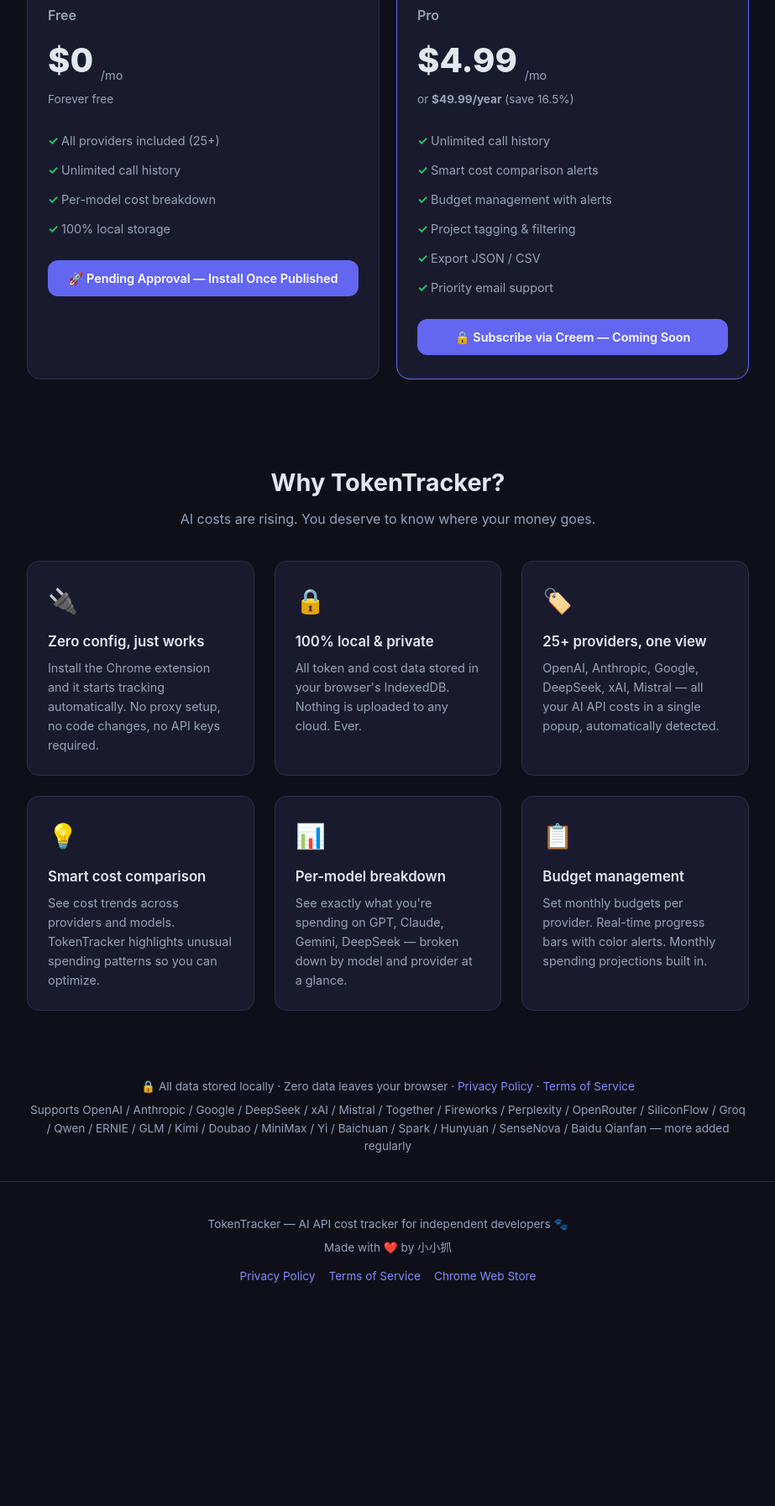
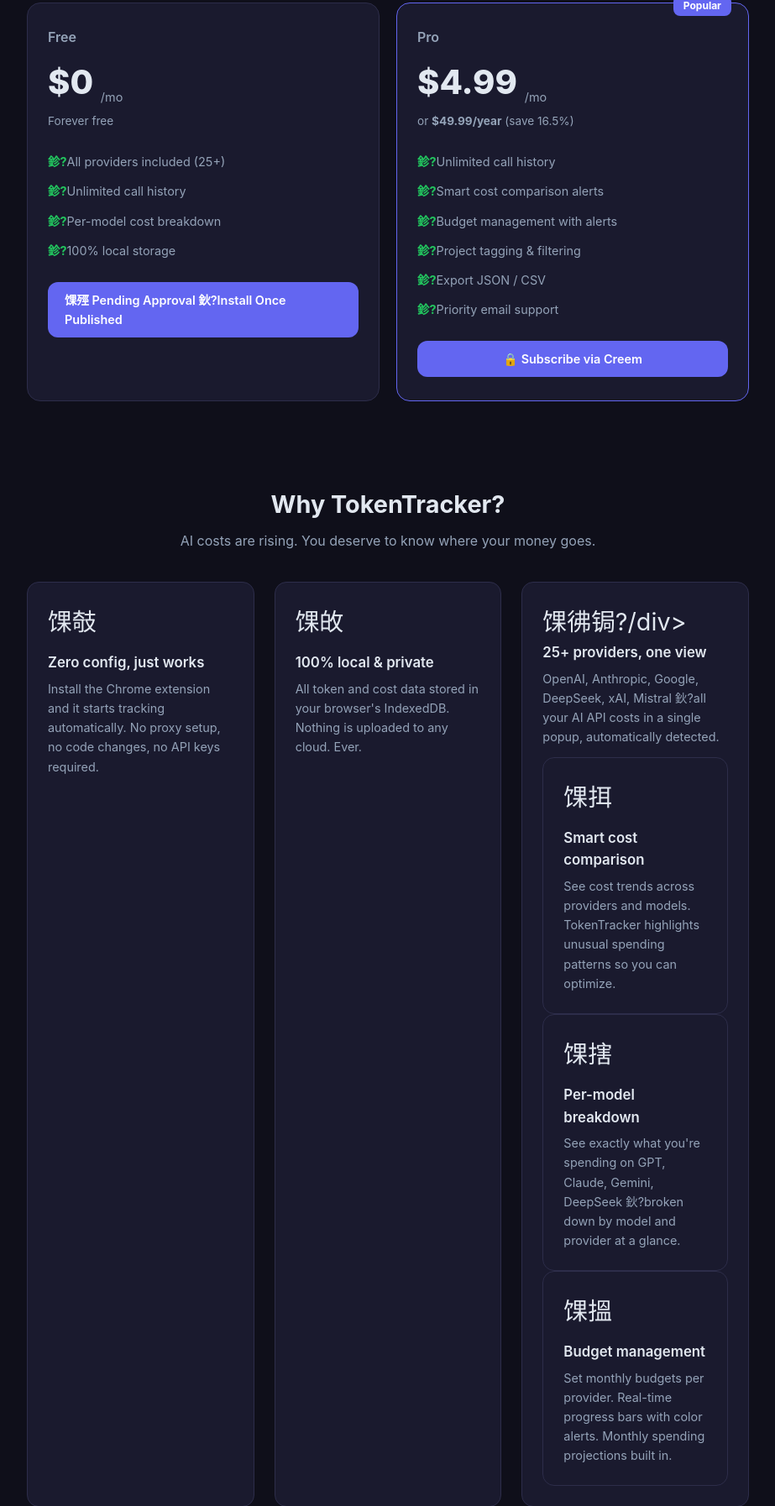
Before and after one commit to lijustin655/token-tracker-landing, a plain HTML site: page index.html in a window 1280 px wide. Shown: the part 685-2479 px from the top of the page at 84% size, without its empty margins (178-1101 px from the left). Before the commit the page ends 2256 px from the top, so only its background shows below. Drawn offline with Linux system fonts and the light colour scheme.

Commit message:
Update Pro subscribe link to live Creem checkout URL

```diff
--- a/index.html
+++ b/index.html
@@ -1,11 +1,11 @@
-<!DOCTYPE html>
+﻿<!DOCTYPE html>
 <html lang="en">
 <head>
   <meta charset="UTF-8">
   <meta name="viewport" content="width=device-width, initial-scale=1.0">
-  <title>TokenTracker — AI API Cost Tracker</title>
+  <title>TokenTracker 鈥?AI API Cost Tracker</title>
   <meta name="description" content="Free, privacy-first Chrome extension that automatically tracks your AI API costs across 25+ providers. Zero config, local storage, no account needed.">
-  <meta property="og:title" content="TokenTracker — AI API Cost Tracker">
+  <meta property="og:title" content="TokenTracker 鈥?AI API Cost Tracker">
   <meta property="og:description" content="Free, privacy-first Chrome extension that auto-tracks AI API costs. Zero config. Local storage.">
   <meta property="og:type" content="website">
   <meta name="twitter:card" content="summary_large_image">
@@ -97,7 +97,7 @@
     .plan-period { font-size: 0.85rem; color: var(--muted); margin-bottom: 20px; }
     .plan-features { list-style: none; margin-bottom: 20px; }
     .plan-features li { padding: 6px 0; font-size: 0.9rem; color: var(--muted); }
-    .plan-features li::before { content: '✓ '; color: var(--success); font-weight: 700; }
+    .plan-features li::before { content: '鉁?'; color: var(--success); font-weight: 700; }
 
     .features { padding: 50px 0; }
     .features-grid { display: grid; grid-template-columns: repeat(auto-fit, minmax(260px, 1fr)); gap: 24px; }
@@ -141,20 +141,20 @@
 
 <header>
   <div class="container">
-    <div class="logo">🐾</div>
-    <div class="badge free">🆓 Free to use, forever</div>
+    <div class="logo">馃惥</div>
+    <div class="badge free">馃啌 Free to use, forever</div>
     <h1>TokenTracker</h1>
     <p class="subtitle">Automatically track AI API costs across 25+ providers<br>Zero config. Local storage. Privacy first.</p>
     <div class="cta-group">
       <a href="https://chromewebstore.google.com/detail/tokentracker-ai-api-cost/ijakoknmfmgdinkfhekikellnfdeedhe" class="btn btn-primary" target="_blank">
-        ⚡ Install Free Chrome Extension
+        鈿?Install Free Chrome Extension
       </a>
       <a href="#features" class="btn btn-secondary">
-        Learn More <span class="arrow">→</span>
+        Learn More <span class="arrow">鈫?/span>
       </a>
     </div>
     <p style="margin-top: 12px; font-size: 0.8rem; color: var(--muted);">
-      🚀 Store review in progress — will be installable once approved
+      馃殌 Store review in progress 鈥?will be installable once approved
     </p>
     <p style="font-size: 0.8rem; color: var(--muted);">No account. No credit card. Just install and use.</p>
   </div>
@@ -178,7 +178,7 @@
         </ul>
         <div class="cta-group" style="margin-top: 0;">
           <a href="https://chromewebstore.google.com/detail/tokentracker-ai-api-cost/ijakoknmfmgdinkfhekikellnfdeedhe" class="btn btn-primary" style="width:100%;justify-content:center;font-size:0.9rem;padding:10px 20px;" target="_blank">
-            🚀 Pending Approval — Install Once Published
+            馃殌 Pending Approval 鈥?Install Once Published
           </a>
         </div>
       </div>
@@ -196,9 +196,7 @@
           <li>Priority email support</li>
         </ul>
         <div class="cta-group" style="margin-top: 0;">
-          <a href="#" class="btn btn-primary" style="width:100%;justify-content:center;font-size:0.9rem;padding:10px 20px;" target="_blank">
-            🔒 Subscribe via Creem — Coming Soon
-          </a>
+          <a href="https://www.creem.io/checkout/prod_5JcmzeHWqrjBEW8eypF5Xw/ch_5eaVWhzCngwwVKNnp3bb5s" class="btn btn-primary" style="width:100%;justify-content:center;font-size:0.9rem;padding:10px 20px;" target="_blank">🔒 Subscribe via Creem</a>
         </div>
       </div>
     </div>
@@ -210,32 +208,32 @@
     <p class="section-sub">AI costs are rising. You deserve to know where your money goes.</p>
     <div class="features-grid">
       <div class="feature-card">
-        <div class="feature-icon">🔌</div>
+        <div class="feature-icon">馃攲</div>
         <h3>Zero config, just works</h3>
         <p>Install the Chrome extension and it starts tracking automatically. No proxy setup, no code changes, no API keys required.</p>
       </div>
       <div class="feature-card">
-        <div class="feature-icon">🔒</div>
+        <div class="feature-icon">馃敀</div>
         <h3>100% local & private</h3>
         <p>All token and cost data stored in your browser's IndexedDB. Nothing is uploaded to any cloud. Ever.</p>
       </div>
       <div class="feature-card">
-        <div class="feature-icon">🏷️</div>
+        <div class="feature-icon">馃彿锔?/div>
         <h3>25+ providers, one view</h3>
-        <p>OpenAI, Anthropic, Google, DeepSeek, xAI, Mistral — all your AI API costs in a single popup, automatically detected.</p>
+        <p>OpenAI, Anthropic, Google, DeepSeek, xAI, Mistral 鈥?all your AI API costs in a single popup, automatically detected.</p>
       </div>
       <div class="feature-card">
-        <div class="feature-icon">💡</div>
+        <div class="feature-icon">馃挕</div>
         <h3>Smart cost comparison</h3>
         <p>See cost trends across providers and models. TokenTracker highlights unusual spending patterns so you can optimize.</p>
       </div>
       <div class="feature-card">
-        <div class="feature-icon">📊</div>
+        <div class="feature-icon">馃搳</div>
         <h3>Per-model breakdown</h3>
-        <p>See exactly what you're spending on GPT, Claude, Gemini, DeepSeek — broken down by model and provider at a glance.</p>
+        <p>See exactly what you're spending on GPT, Claude, Gemini, DeepSeek 鈥?broken down by model and provider at a glance.</p>
       </div>
       <div class="feature-card">
-        <div class="feature-icon">📋</div>
+        <div class="feature-icon">馃搵</div>
         <h3>Budget management</h3>
         <p>Set monthly budgets per provider. Real-time progress bars with color alerts. Monthly spending projections built in.</p>
       </div>
@@ -244,15 +242,15 @@
 
   <!-- Privacy -->
   <div class="privacy-note">
-    <p>🔒 All data stored locally · Zero data leaves your browser · <a href="https://raw.githubusercontent.com/lijustin655/token-tracker-privacy/main/PRIVACY.md" target="_blank">Privacy Policy</a> · <a href="https://raw.githubusercontent.com/lijustin655/token-tracker-privacy/main/TOS.md" target="_blank">Terms of Service</a></p>
-    <p style="margin-top: 6px;">Supports OpenAI / Anthropic / Google / DeepSeek / xAI / Mistral / Together / Fireworks / Perplexity / OpenRouter / SiliconFlow / Groq / Qwen / ERNIE / GLM / Kimi / Doubao / MiniMax / Yi / Baichuan / Spark / Hunyuan / SenseNova / Baidu Qianfan — more added regularly</p>
+    <p>馃敀 All data stored locally 路 Zero data leaves your browser 路 <a href="https://raw.githubusercontent.com/lijustin655/token-tracker-privacy/main/PRIVACY.md" target="_blank">Privacy Policy</a> 路 <a href="https://raw.githubusercontent.com/lijustin655/token-tracker-privacy/main/TOS.md" target="_blank">Terms of Service</a></p>
+    <p style="margin-top: 6px;">Supports OpenAI / Anthropic / Google / DeepSeek / xAI / Mistral / Together / Fireworks / Perplexity / OpenRouter / SiliconFlow / Groq / Qwen / ERNIE / GLM / Kimi / Doubao / MiniMax / Yi / Baichuan / Spark / Hunyuan / SenseNova / Baidu Qianfan 鈥?more added regularly</p>
   </div>
 </div>
 
 <footer>
   <div class="container">
-    <p>TokenTracker — AI API cost tracker for independent developers 🐾</p>
-    <p style="margin-top: 6px;">Made with ❤️ by 小小抓</p>
+    <p>TokenTracker 鈥?AI API cost tracker for independent developers 馃惥</p>
+    <p style="margin-top: 6px;">Made with 鉂わ笍 by 灏忓皬鎶?/p>
     <div class="footer-links">
       <a href="https://raw.githubusercontent.com/lijustin655/token-tracker-privacy/main/PRIVACY.md" target="_blank">Privacy Policy</a>
       <a href="https://raw.githubusercontent.com/lijustin655/token-tracker-privacy/main/TOS.md" target="_blank">Terms of Service</a>
```
